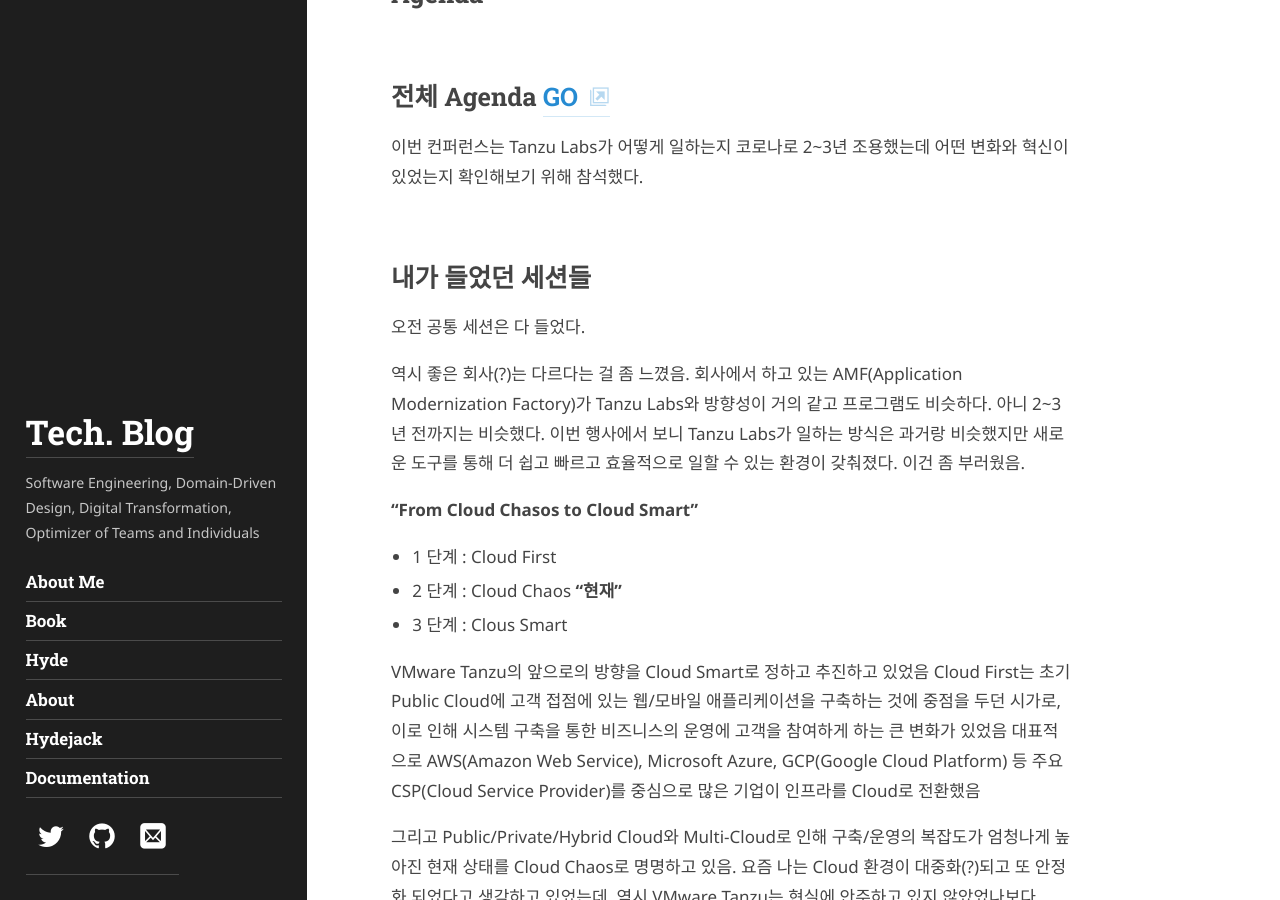
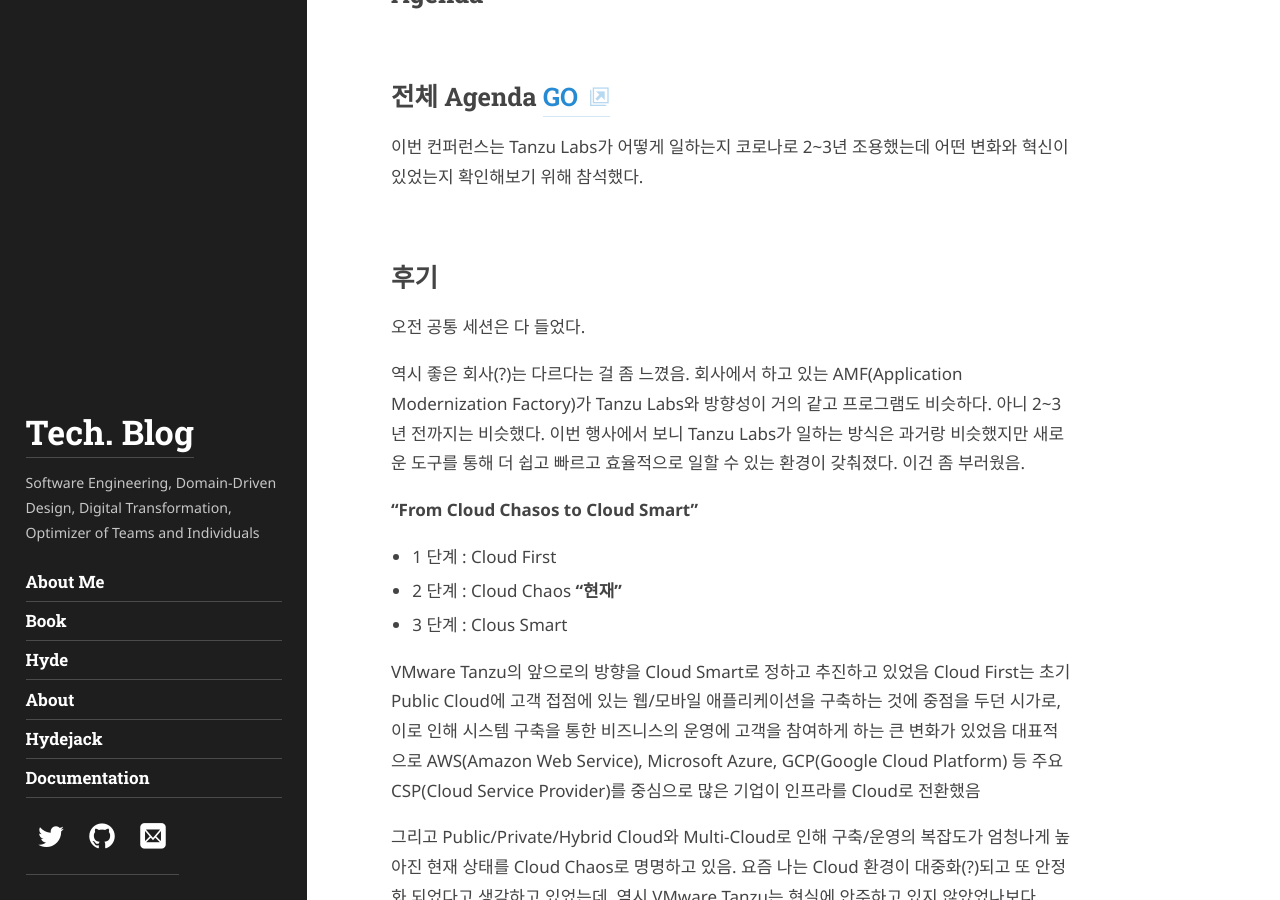
Before and after one commit to haesiku/haesiku.github.io, a Jekyll site: the page built from _posts/conference/2023-04-06-vmware-explorer-2023.md, in a window 1280 px wide and 900 px high, scrolled down 400 px. Built offline with Jekyll 4.4.1, drawn with Linux system fonts in a browser that asks for light colours; some web fonts are replaced.

Commit message:
udpate post: vmware explorer review

```diff
--- a/_posts/conference/2023-04-06-vmware-explorer-2023.md
+++ b/_posts/conference/2023-04-06-vmware-explorer-2023.md
@@ -15,7 +15,7 @@ canonical_url: https://www.vmware.com/explore/kr.html
 
 이번 컨퍼런스는 Tanzu Labs가 어떻게 일하는지 코로나로 2~3년 조용했는데 어떤 변화와 혁신이 있었는지 확인해보기 위해 참석했다.
 
-## 내가 들었던 세션들
+## 후기
 오전 공통 세션은 다 들었다.
 
 
```
